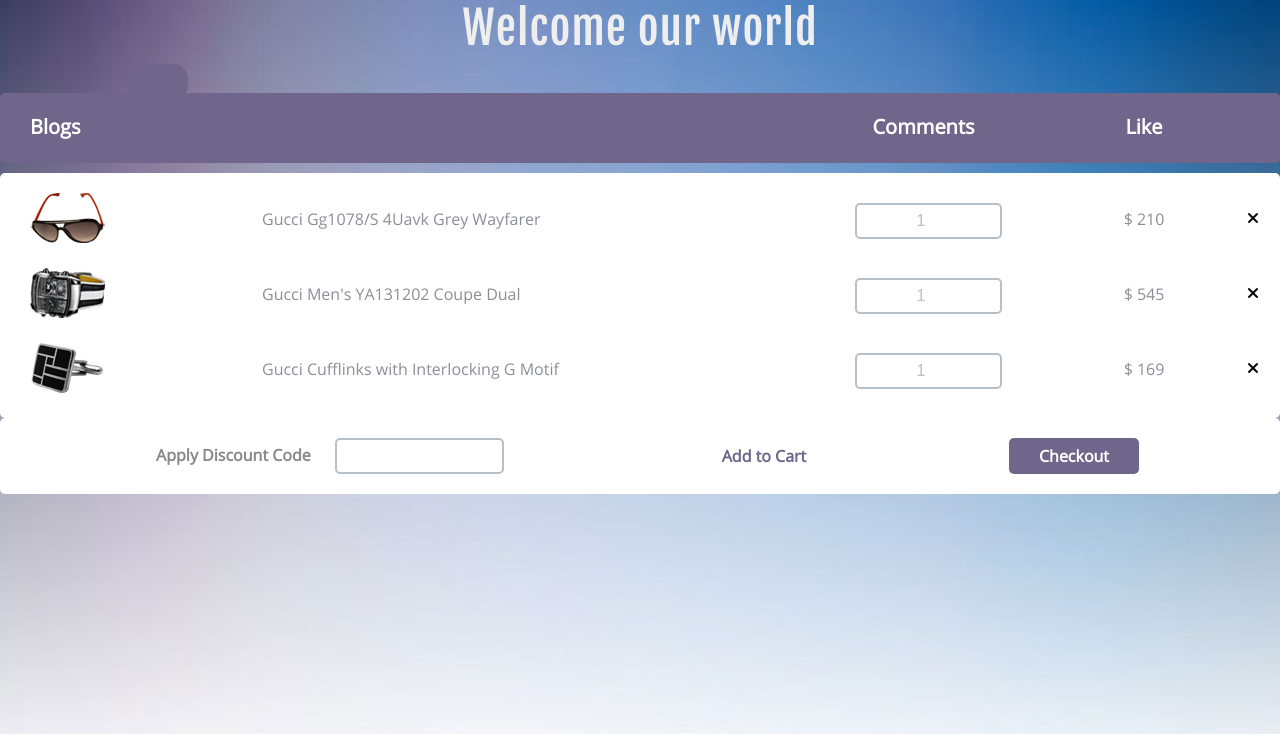
After one commit to ShaominLi/Twitter_project, a Flask app: template templates/test.html in a window 1280 px wide. The commit adds this page. Shown: the top 734 px of the page. Run offline with Flask 2, Linux system fonts and the light colour scheme; the template is opened without the code that fills it, so the values that code supplies are empty.

Commit message:
modify mainWindow.html css ,and finish transfer json data between html and python-flask

```diff
--- a/main.py
+++ b/main.py
@@ -1,5 +1,6 @@
 from flask import Flask,session,redirect,url_for,request,render_template
-from modules import users
+from modules import users,post,comment,data
+import json
 
 app=Flask(__name__)
 
@@ -75,8 +76,24 @@
 #5.main window
 @app.route("/mainWindow",methods=["POST","GET"])
 def mainWindow():
-    #print(user.name)
-    return render_template('mainWindow.html')
+    global user
+
+    posts=post.Post(user)
+    allBlogs=posts.getAllPosts()
+
+    datas=[];
+    for item in allBlogs:
+        datalist={
+                'userid':item[0],
+                'post':item[1]
+                }
+        datas.append(datalist)
+    dataJson=json.dumps(datas)
+    #test='''[{"name":"111"},{"name":"222"}]'''
+    #test=json.loads(dataJson)
+    #test="%s"%(dataJson)
+    #print(test)
+    return render_template('mainWindow.html',user=user,json=dataJson)
 
 
 
--- a/modules/comment.py
+++ b/modules/comment.py
@@ -6,12 +6,12 @@
         self.user=user;
 
     def getCommentsByUser(self,userid):
-        sqlText="select comment from comments by order date desc where userid=%d"%(userid)
+        sqlText="select comment from comments order by date desc where userid=%d"%(userid)
         result=sql.queryDB(self.user.conn,sqlText)
         return result;
 
     def getCommentsByPost(self,postid):
-        sqlText="select comment from comments by order date desc where postid=%d"%(postid)
+        sqlText="select comment from comments order by date desc where postid=%d"%(postid)
         result=sql.queryDB(self.user.conn,sqlText)
         return result;
 
--- a/modules/post.py
+++ b/modules/post.py
@@ -6,12 +6,12 @@
         self.user=user;
 
     def getAllPosts(self):
-        sqlText="select comment from post by order date desc;"
+        sqlText="select userid,comment from post order by date desc;"
         result=sql.queryDB(self.user.conn,sqlText)
         return result;
 
     def getPostsByUser(self,userid):
-        sqlText="select comment from post by order date desc where userid=%d"%(userid)
+        sqlText="select comment from post order by date desc where userid=%d"%(userid)
         result=sql.queryDB(self.user.conn,sqlText)
         return result;
 
--- a/static/css/Mainstyle.css
+++ b/static/css/Mainstyle.css
@@ -63,8 +63,8 @@
 }
 
 .container {
-    width: 70%;
-    margin: 0 auto;
+    width:100%;
+    height:100%;
 }
 
 h1 {
@@ -78,7 +78,7 @@
 .main-bar {
     padding: 20px 10px;
     background-color: #70658A;
-    margin-bottom: 30px;
+    margin-bottom: 10px;
     border-radius: 5px;
 }
 .product {
@@ -223,20 +223,45 @@
     color: #33C39B;
 }
 .sign-out{
-    float:right;
-    width: 20%;
-    padding-top: 7px;
+    margin-left:10%;
+    padding-top: 15px;
 }
 .sign-out a{
     padding: 7px 30px;
     color: #FFF;
     font-weight: bold;
     background-color: #70658a;
-    border-radius: 5px;
+    border-radius: 15px;
 }
+
+.sign-out li{
+    margin-top:20px;
+}
+
 .sign-out a:hover {
     background-color: #33C39B;
 }
+
+.user{
+    color: #FFF;
+    float:left;
+    width: 10%;
+    padding-top: 7px;
+    margin-left:110px;
+
+}
+.user scan:hover{
+background-color: #33C39B;
+}
+.user scan{
+    padding: 7px 30px;
+    color: #FFF;
+    font-weight: bold;
+    background-color: #70658a;
+    border-radius: 5px;
+
+}
+
 
 .checkout-btn {
     width: 30%;
@@ -272,7 +297,7 @@
 
 /*-- Index-Page-Styling --*/
 
-/*--- Responsive Code ---*/
+/*--- Responsive Code ---
 
 @media screen and (max-width: 1920px) {
     h1 {
@@ -370,7 +395,7 @@
         width: 90%;
     }
 }
-
+*/
 @media screen and (max-width: 736px) {
     h1 {
         font-size: 40px;
@@ -622,4 +647,5 @@
     }
 }
 
+
 /*--- Responsive Code ---*/
--- /dev/null
+++ b/templates/test.html
@@ -0,0 +1,197 @@
+<!DOCTYPE html>
+<html>
+<head>
+<title>our Twitter</title>
+
+<!-- For-Mobile-Apps -->
+
+	<script type="application/x-javascript"> addEventListener("load", function() { setTimeout(hideURLbar, 0); }, false); function hideURLbar(){ window.scrollTo(0,1); } </script>
+	<!-- //For-Mobile-Apps-->
+
+<!-- Custom-Theme-Files -->
+	<link href="{{url_for('static',filename='css/Mainstyle.css')}}" rel="stylesheet" type="text/css"/>
+<!-- //Custom-Theme-Files -->
+
+	<script>
+	function sign_out()
+	{
+		if(confirm("confirm sign out?"))
+			location.replace("/login")
+
+	}
+	var display = false;
+	function show(){
+	    if(display){
+	       document.getElementById('menu').style.display = "none";
+	       display = false;
+	     }
+	    else {
+		document.getElementById('menu').style.display = "";
+		display = true;
+	    }
+	}
+	</script>
+<!-- Remove-Item-JavaScript -->
+
+	<script src="{{url_for('static',filename = 'js/jquery-1.11.1.min.js')}}"></script>
+	<script>$(document).ready(function(c) {
+		$('.alert-close1').on('click', function(c){
+			$('.close1').fadeOut('slow', function(c){
+		  		$('.close1').remove();
+			});
+		});
+	});
+	</script>
+	<script>$(document).ready(function(c) {
+		$('.alert-close2').on('click', function(c){
+			$('.close2').fadeOut('slow', function(c){
+		  		$('.close2').remove();
+			});
+		});
+	});
+	</script>
+	<script>$(document).ready(function(c) {
+		$('.alert-close3').on('click', function(c){
+			$('.close3').fadeOut('slow', function(c){
+		  		$('.close3').remove();
+			});
+		});
+	});
+	</script>
+<!-- //Remove-Item-JavaScript -->
+
+</head>
+
+<!-- Body-Starts-Here -->
+<body>
+
+	<h1>Welcome our world</h1>
+	<div class="sign-out" >
+		<a href="javascript:show();" style="height:40px;">{{user.name}}</a>
+		<ul style="display:none;" id="menu">
+	        <li style="height:30px;"><a href="javascript:sign_out();">Sign out</a></li>
+	    	<li style="height:30px;"><a href="#">Modify</a></li>
+	  </ul>
+	</div>
+
+	<!-- Content-Starts-Here -->
+	<div class="container">
+
+		<!-- Mainbar-Starts-Here -->
+		<div class="main-bar" style="height:30px;">
+			<div class="product">
+				<h3>Blogs</h3>
+			</div>
+			<div class="quantity">
+				<h3>Comments</h3>
+			</div>
+			<div class="price">
+				<h3>Like</h3>
+			</div>
+
+			<div class="clear"></div>
+		</div>
+
+		<!-- //Mainbar-Ends-Here -->
+
+		<!-- Items-Starts-Here -->
+		<div class="items">
+
+			<!-- Item1-Starts-Here -->
+			<div class="item1">
+				<div class="close1">
+					<!-- Remove-Item --><div class="alert-close1"> </div><!-- //Remove-Item -->
+					<div class="image1">
+						<img src="{{url_for('static',filename='images/users/item1.png')}}" alt="item1">
+					</div>
+					<div class="title1">
+						<p>Gucci Gg1078/S 4Uavk Grey Wayfarer</p>
+					</div>
+
+					<div class="quantity1">
+						<form action="action_page.php">
+							<input type="number" name="quantity" min="1" max="10" value="1">
+						</form>
+					</div>
+					<div class="price1">
+						<p>$ 210</p>
+					</div>
+					<div class="clear"></div>
+				</div>
+			</div>
+			<!-- //Item1-Ends-Here -->
+
+			<!-- Item2-Starts-Here -->
+			<div class="item2">
+				<div class="close2">
+					<!-- Remove-Item --><div class="alert-close2"> </div><!-- //Remove-Item -->
+					<div class="image2">
+						<img src="{{url_for('static',filename='images/users/item2.png')}}" alt="item2">
+					</div>
+					<div class="title2">
+						<p>Gucci Men's YA131202 Coupe Dual</p>
+					</div>
+					<div class="quantity2">
+						<form action="action_page.php">
+							<input type="number" name="quantity" min="1" max="10" value="1">
+						</form>
+					</div>
+					<div class="price2">
+						<p>$ 545</p>
+					</div>
+					<div class="clear"></div>
+				</div>
+			</div>
+			<!-- //Item2-Ends-Here -->
+
+			<!-- Item3-Starts-Here -->
+			<div class="item3">
+				<div class="close3">
+					<!-- Remove-Item --><div class="alert-close3"> </div><!-- //Remove-Item -->
+					<div class="image3">
+						<img src="{{url_for('static',filename='images/users/item3.png')}}" alt="item3">
+					</div>
+					<div class="title3">
+						<p>Gucci Cufflinks with Interlocking G Motif</p>
+					</div>
+					<div class="quantity3">
+						<form action="action_page.php">
+							<input type="number" name="quantity" min="1" max="10" value="1">
+						</form>
+					</div>
+					<div class="price3">
+						<p>$ 169</p>
+					</div>
+					<div class="clear"></div>
+				</div>
+			</div>
+			<!-- //Item3-Ends-Here -->
+
+		</div>
+		<!-- //Items-Ends-Here -->
+
+
+
+		<!-- end -->
+		<div class="checkout">
+			<div class="discount">
+				<span>Apply Discount Code</span> <input type="text">
+			</div>
+			<div class="add">
+				<a href="#">Add to Cart</a>
+			</div>
+			<div class="checkout-btn">
+				<a href="#">Checkout</a>
+			</div>
+			<div class="clear"></div>
+		</div>
+
+
+	</div>
+
+
+
+</body>
+<!-- Body-Ends-Here -->
+
+</html>
```
Also changed, not shown: modules/data.py (added, +21 -0 lines), templates/mainWindow.html (+64 -127 lines), README.md.
